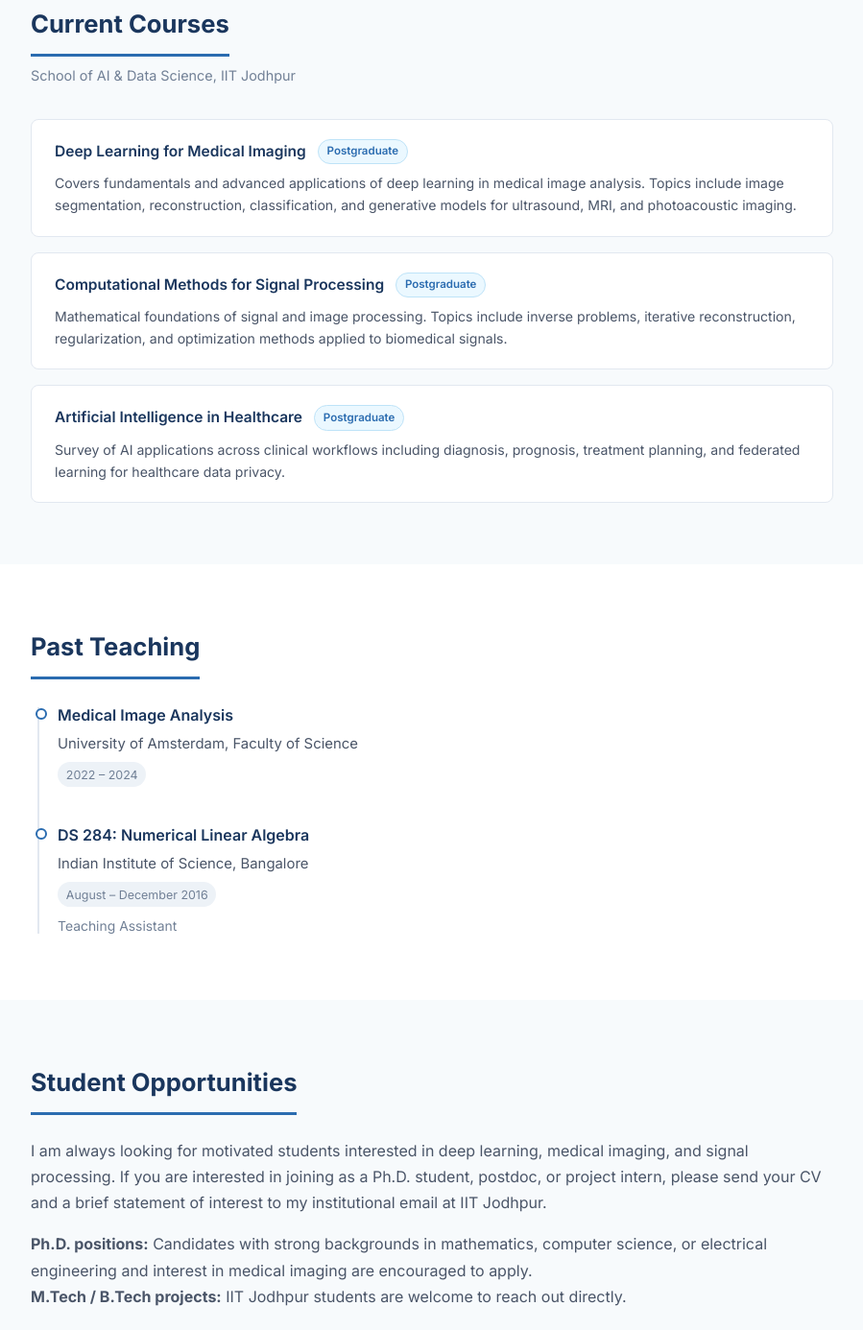
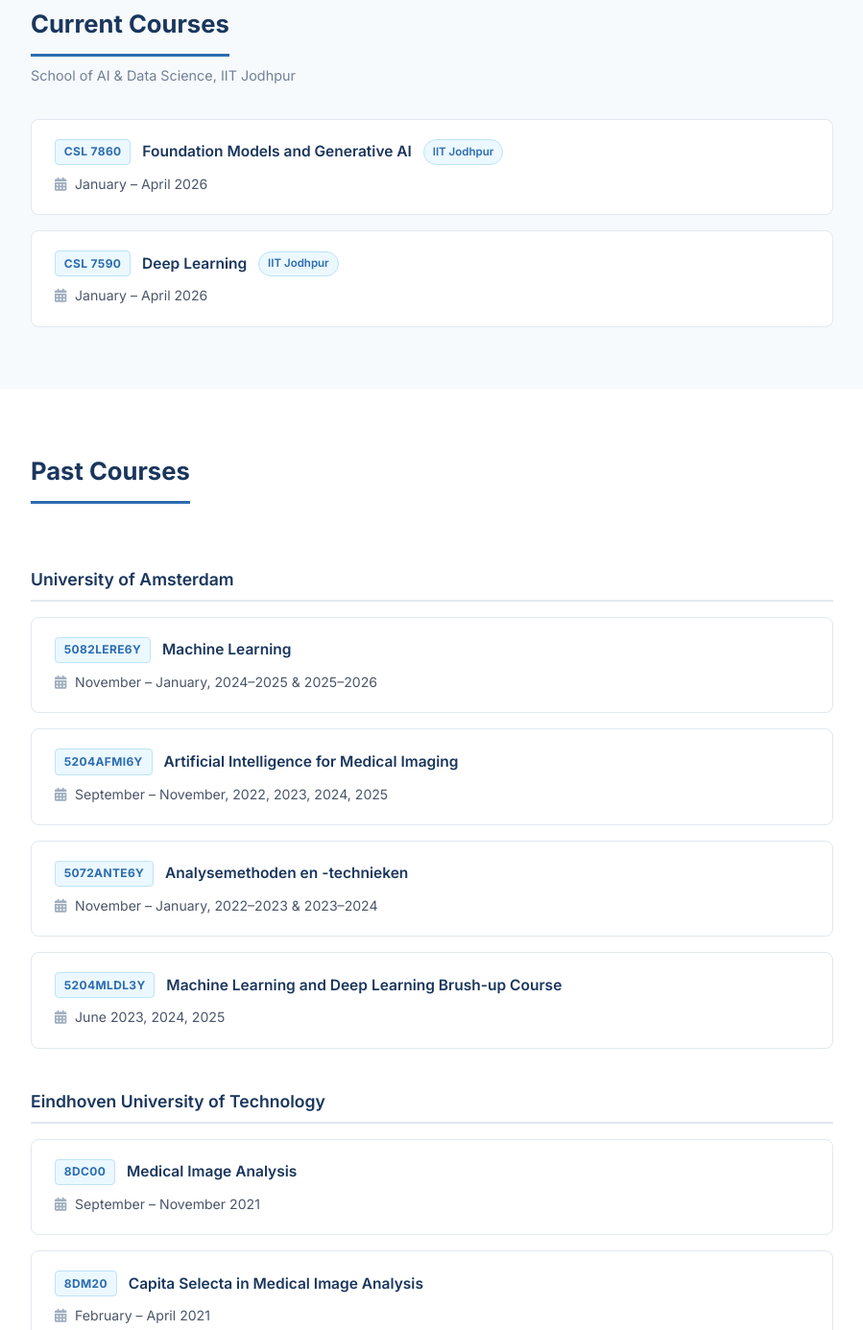
Before and after one commit to navchetan-awasthi/navchetan-awasthi.github.io, a plain HTML site: page teaching.html in a window 1280 px wide. Shown: the part 300-1686 px from the top of the page at 96% size, without its empty margins (190-1089 px from the left). Drawn offline with Linux system fonts and the light colour scheme.

Commit message:
different webpages corrected teaching

```diff
--- a/style.css
+++ b/style.css
@@ -640,6 +640,29 @@ body {
     line-height: 1.65;
 }
 
+.course-code {
+    font-size: 0.75rem;
+    font-weight: 700;
+    color: #2b6cb0;
+    background: #ebf8ff;
+    border: 1px solid #bee3f8;
+    padding: 0.15rem 0.55rem;
+    border-radius: 4px;
+    letter-spacing: 0.03em;
+    white-space: nowrap;
+}
+
+.course-period {
+    font-size: 0.82rem;
+    color: #718096;
+    margin-top: 0.35rem;
+}
+
+.course-period i {
+    margin-right: 0.3rem;
+    color: #a0aec0;
+}
+
 /* ── Team ── */
 .team-grid {
     display: grid;
--- a/teaching.html
+++ b/teaching.html
@@ -45,26 +45,20 @@
 
                 <div class="course-item">
                     <div class="course-header">
-                        <h3>Deep Learning for Medical Imaging</h3>
-                        <span class="course-badge">Postgraduate</span>
+                        <span class="course-code">CSL 7860</span>
+                        <h3>Foundation Models and Generative AI</h3>
+                        <span class="course-badge">IIT Jodhpur</span>
                     </div>
-                    <p>Covers fundamentals and advanced applications of deep learning in medical image analysis. Topics include image segmentation, reconstruction, classification, and generative models for ultrasound, MRI, and photoacoustic imaging.</p>
+                    <p class="course-period"><i class="fas fa-calendar-alt"></i> January &ndash; April 2026</p>
                 </div>
 
                 <div class="course-item">
                     <div class="course-header">
-                        <h3>Computational Methods for Signal Processing</h3>
-                        <span class="course-badge">Postgraduate</span>
+                        <span class="course-code">CSL 7590</span>
+                        <h3>Deep Learning</h3>
+                        <span class="course-badge">IIT Jodhpur</span>
                     </div>
-                    <p>Mathematical foundations of signal and image processing. Topics include inverse problems, iterative reconstruction, regularization, and optimization methods applied to biomedical signals.</p>
-                </div>
-
-                <div class="course-item">
-                    <div class="course-header">
-                        <h3>Artificial Intelligence in Healthcare</h3>
-                        <span class="course-badge">Postgraduate</span>
-                    </div>
-                    <p>Survey of AI applications across clinical workflows including diagnosis, prognosis, treatment planning, and federated learning for healthcare data privacy.</p>
+                    <p class="course-period"><i class="fas fa-calendar-alt"></i> January &ndash; April 2026</p>
                 </div>
 
             </div>
@@ -73,26 +67,82 @@
 
     <section class="section">
         <div class="container">
-            <h2 class="section-title">Past Teaching</h2>
-            <div class="timeline">
+            <h2 class="section-title">Past Courses</h2>
 
-                <div class="timeline-item">
-                    <div class="timeline-dot"></div>
-                    <div class="timeline-content">
-                        <h3>Medical Image Analysis</h3>
-                        <p class="org">University of Amsterdam, Faculty of Science</p>
-                        <span class="period">2022 &ndash; 2024</span>
+            <h3 class="student-group-title">University of Amsterdam</h3>
+            <div class="course-list">
+
+                <div class="course-item">
+                    <div class="course-header">
+                        <span class="course-code">5082LERE6Y</span>
+                        <h3>Machine Learning</h3>
                     </div>
+                    <p class="course-period"><i class="fas fa-calendar-alt"></i> November &ndash; January, 2024&ndash;2025 &amp; 2025&ndash;2026</p>
                 </div>
 
-                <div class="timeline-item">
-                    <div class="timeline-dot"></div>
-                    <div class="timeline-content">
-                        <h3>DS 284: Numerical Linear Algebra</h3>
-                        <p class="org">Indian Institute of Science, Bangalore</p>
-                        <span class="period">August &ndash; December 2016</span>
-                        <p class="desc">Teaching Assistant</p>
+                <div class="course-item">
+                    <div class="course-header">
+                        <span class="course-code">5204AFMI6Y</span>
+                        <h3>Artificial Intelligence for Medical Imaging</h3>
                     </div>
+                    <p class="course-period"><i class="fas fa-calendar-alt"></i> September &ndash; November, 2022, 2023, 2024, 2025</p>
+                </div>
+
+                <div class="course-item">
+                    <div class="course-header">
+                        <span class="course-code">5072ANTE6Y</span>
+                        <h3>Analysemethoden en -technieken</h3>
+                    </div>
+                    <p class="course-period"><i class="fas fa-calendar-alt"></i> November &ndash; January, 2022&ndash;2023 &amp; 2023&ndash;2024</p>
+                </div>
+
+                <div class="course-item">
+                    <div class="course-header">
+                        <span class="course-code">5204MLDL3Y</span>
+                        <h3>Machine Learning and Deep Learning Brush-up Course</h3>
+                    </div>
+                    <p class="course-period"><i class="fas fa-calendar-alt"></i> June 2023, 2024, 2025</p>
+                </div>
+
+            </div>
+
+            <h3 class="student-group-title">Eindhoven University of Technology</h3>
+            <div class="course-list">
+
+                <div class="course-item">
+                    <div class="course-header">
+                        <span class="course-code">8DC00</span>
+                        <h3>Medical Image Analysis</h3>
+                    </div>
+                    <p class="course-period"><i class="fas fa-calendar-alt"></i> September &ndash; November 2021</p>
+                </div>
+
+                <div class="course-item">
+                    <div class="course-header">
+                        <span class="course-code">8DM20</span>
+                        <h3>Capita Selecta in Medical Image Analysis</h3>
+                    </div>
+                    <p class="course-period"><i class="fas fa-calendar-alt"></i> February &ndash; April 2021</p>
+                </div>
+
+                <div class="course-item">
+                    <div class="course-header">
+                        <h3>Introduction to Deep Learning for Medical Imaging</h3>
+                    </div>
+                    <p class="course-period"><i class="fas fa-calendar-alt"></i> January &ndash; May 2021</p>
+                </div>
+
+            </div>
+
+            <h3 class="student-group-title">Indian Institute of Science, Bangalore</h3>
+            <div class="course-list">
+
+                <div class="course-item">
+                    <div class="course-header">
+                        <span class="course-code">DS 284</span>
+                        <h3>Numerical Linear Algebra</h3>
+                    </div>
+                    <p class="course-period"><i class="fas fa-calendar-alt"></i> August &ndash; December 2016 &nbsp;<span class="course-badge" style="margin-left:0.5rem;">Teaching Assistant</span></p>
                 </div>
 
             </div>
```
